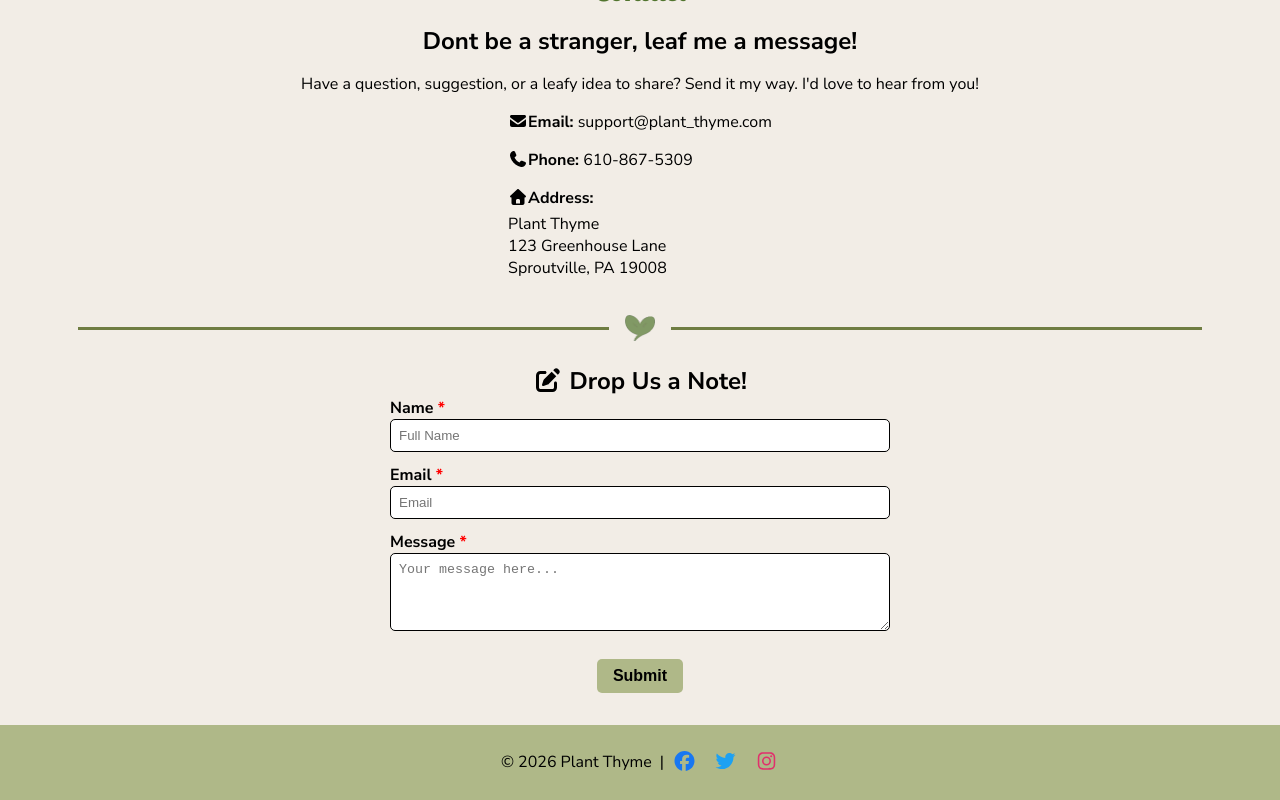
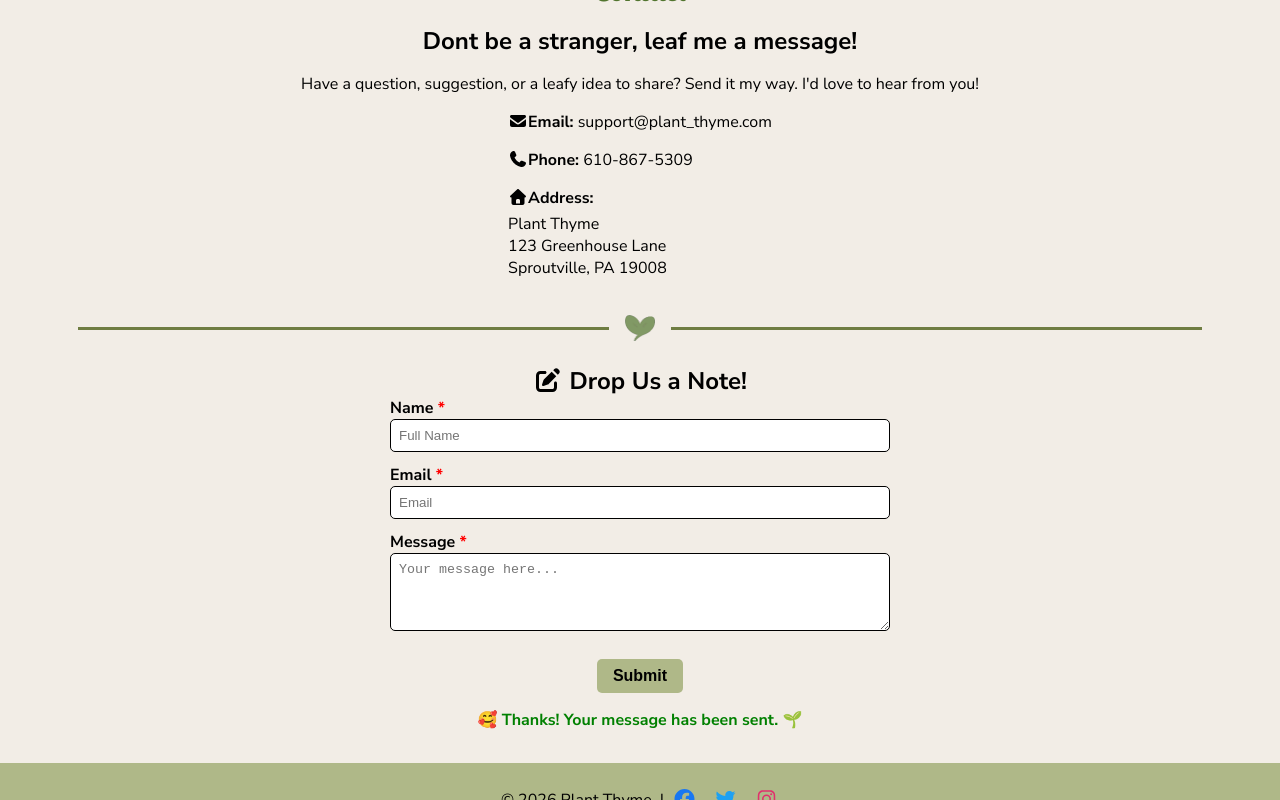
Before and after one commit to tiff-m-tech/plant-thyme, a React (Vite) app in the folder PlantThyme/: page /contact in a window 1280 px wide. Both pictures are taken after typing "Sample", "name@example.com", "Sample" into the empty fields and a click on the button "Submit". Shown: the part 348-1148 px from the top of the page. Built offline with nearby package versions, Linux system fonts and the light colour scheme.

Commit message:
Add logic and message to show user confirmation that form was submitted.

```diff
--- a/PlantThyme/src/components/pages/Contact.jsx
+++ b/PlantThyme/src/components/pages/Contact.jsx
@@ -11,6 +11,7 @@ export default function Contact() {
     const contactImagePath = "/images/brand/contact.webp";
     const initialFormData = { name: "", email: "", message: "" };
     const [formData, setFormData] = useState(initialFormData);
+    const [submitted, setSubmitted] = useState(false);
 
     // Copies the previous state (prev), then overwrites just the field that changed ([name]: value)
     // [name] is a computed property name - it uses the input's name attribute as the key.
@@ -24,8 +25,8 @@ export default function Contact() {
 
         // NOTE: Later change this to send values to backend in Unit 2.
         console.log("Submitting", formData);
-
         setFormData(initialFormData);
+        setSubmitted(true);
     }
 
     usePageTitle("Contact");
@@ -107,6 +108,11 @@ export default function Contact() {
                     required
                 />
                 <Button innerText="Submit" type="submit" className="contact-submit-btn" />
+                {submitted && (
+                    <p className="confirmation-form-submitted">
+                        🥰<strong> Thanks! Your message has been sent. </strong>🌱
+                    </p>
+                )}
             </form>
         </main>
     );
--- a/PlantThyme/src/components/pages/pages.css
+++ b/PlantThyme/src/components/pages/pages.css
@@ -130,6 +130,11 @@ main {
     color: red;
 }
 
+.confirmation-form-submitted {
+    color: green;
+    margin-top: 1rem;
+}
+
 /* Current Collection Page ---------------------------------------------------------------------------------- */
 #currentCollection input {
     padding: 0.65rem;
```
